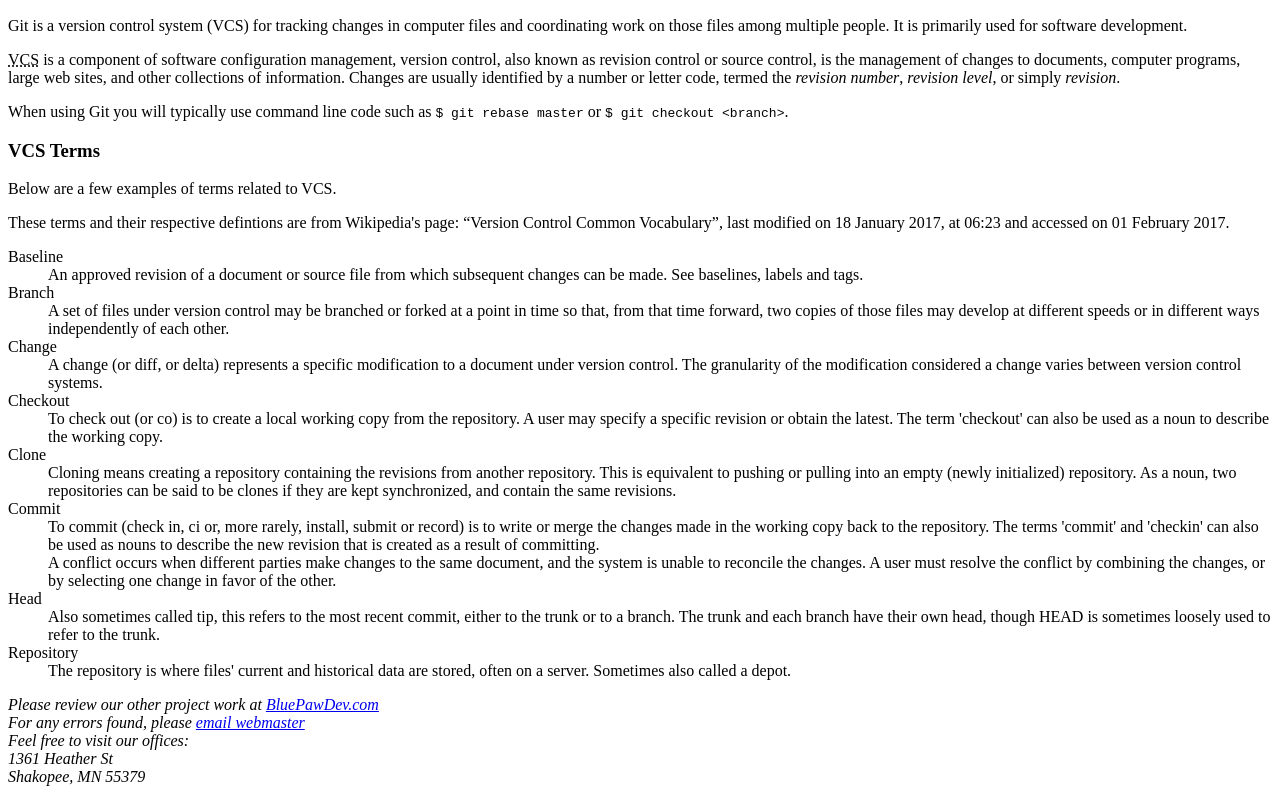
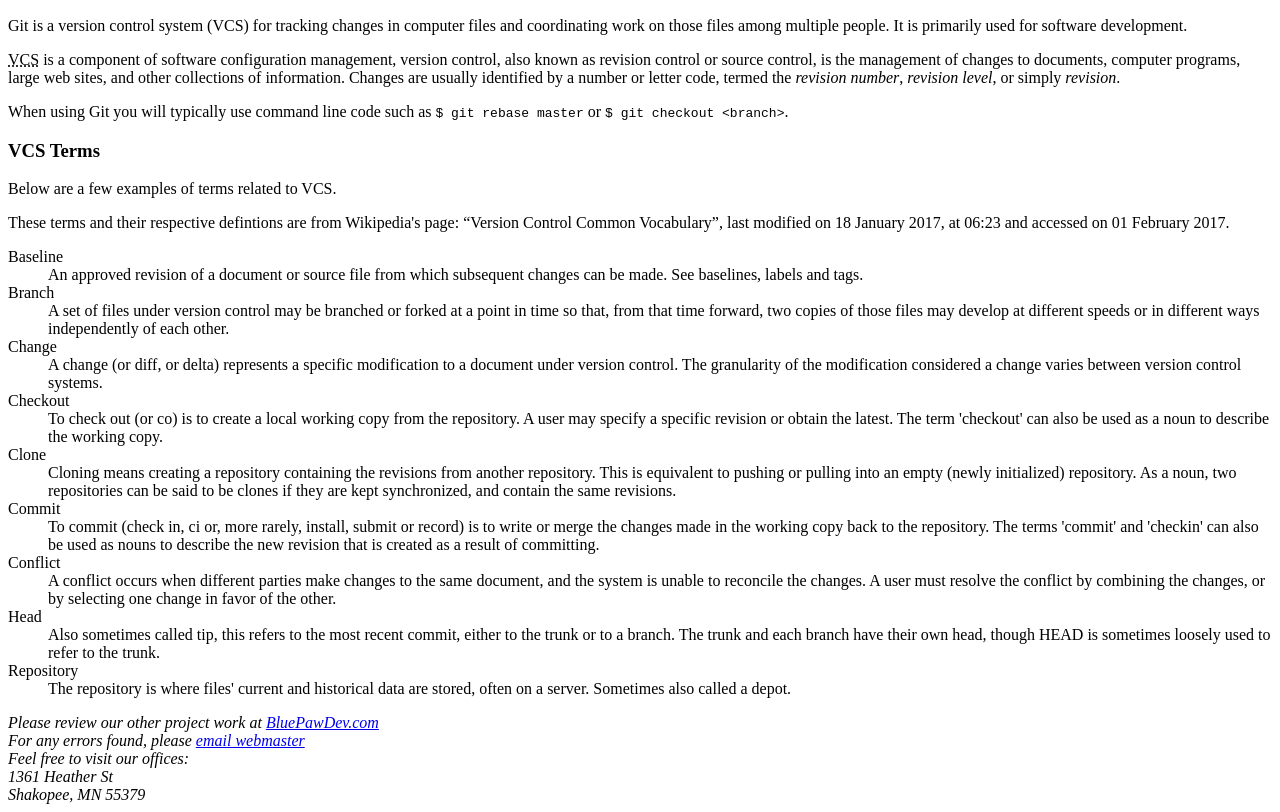
Before and after one commit to BluePawDev/sandbox-html, a plain HTML site: page index-html.html in a window 1280 px wide. Shown: the part 136-948 px from the top of the page. Drawn offline with Linux system fonts and the light colour scheme.

Commit message:
Add style.css

```diff
--- a/index-html.html
+++ b/index-html.html
@@ -43,7 +43,7 @@
           <dd>Cloning means creating a repository containing the revisions from another repository. This is equivalent to pushing or pulling into an empty (newly initialized) repository. As a noun, two repositories can be said to be clones if they are kept synchronized, and contain the same revisions.</dd>
           <dt>Commit</dt>
           <dd>To commit (check in, ci or, more rarely, install, submit or record) is to write or merge the changes made in the working copy back to the repository. The terms 'commit' and 'checkin' can also be used as nouns to describe the new revision that is created as a result of committing.</dd>
-          <dtConflict</dt>
+          <dt>Conflict</dt>
           <dd>A conflict occurs when different parties make changes to the same document, and the system is unable to reconcile the changes. A user must resolve the conflict by combining the changes, or by selecting one change in favor of the other.</dd>
           <dt>Head</dt>
           <dd>Also sometimes called tip, this refers to the most recent commit, either to the trunk or to a branch. The trunk and each branch have their own head, though HEAD is sometimes loosely used to refer to the trunk.</dd>
```
Also changed, not shown: style.css (added).
